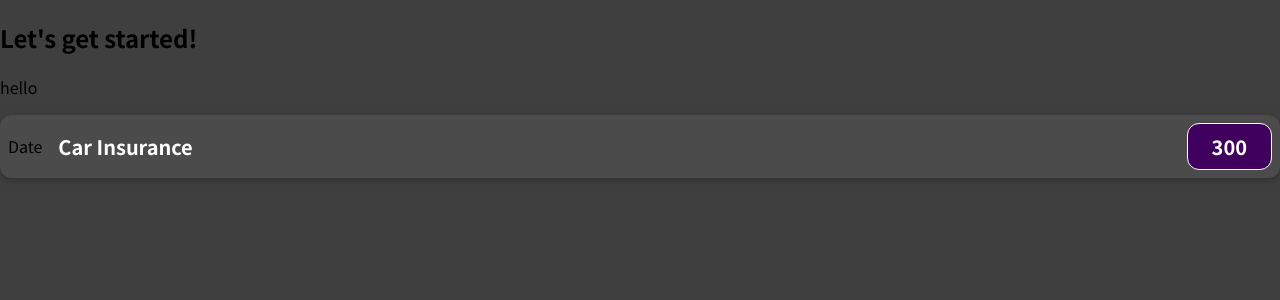
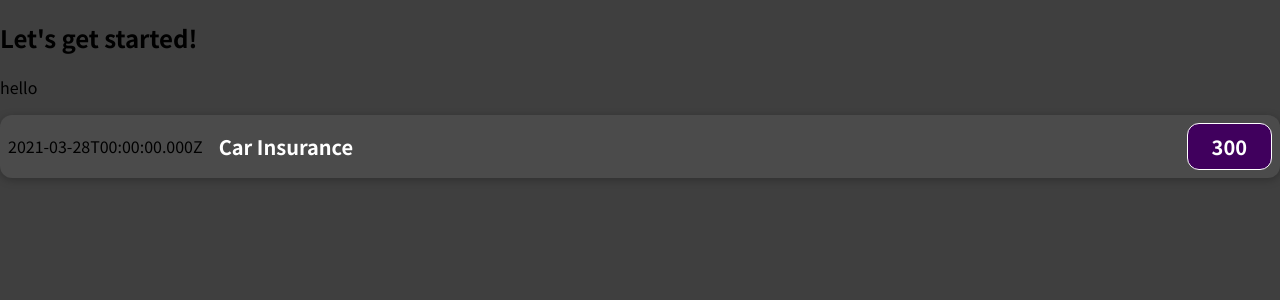
Before and after one commit to Kavery-pm/ExpenseManager, a JavaScript app in the folder 01-starting-setup/: page / in a window 1280 px wide. Shown: the top 300 px of the page. Built offline with nearby package versions, Linux system fonts and the light colour scheme.

Commit message:
first comit

```diff
--- a/01-starting-setup/src/components/ExpenseItem.js
+++ b/01-starting-setup/src/components/ExpenseItem.js
@@ -1,8 +1,9 @@
 import './ExpenseItem.css';
 function ExpenseItem() {
+  const expenseDate= new Date(2021,2, 28);
   return (
     <div className="expense-item">
-      <div>Date</div>
+      <div>{expenseDate.toISOString()}</div>
       <div className="expense-item__description">
         <h2>Car Insurance</h2>
         <div className="expense-item__price">300</div>
```
Also changed, not shown: 1 other file (tests, documents, lock files or other folders).
